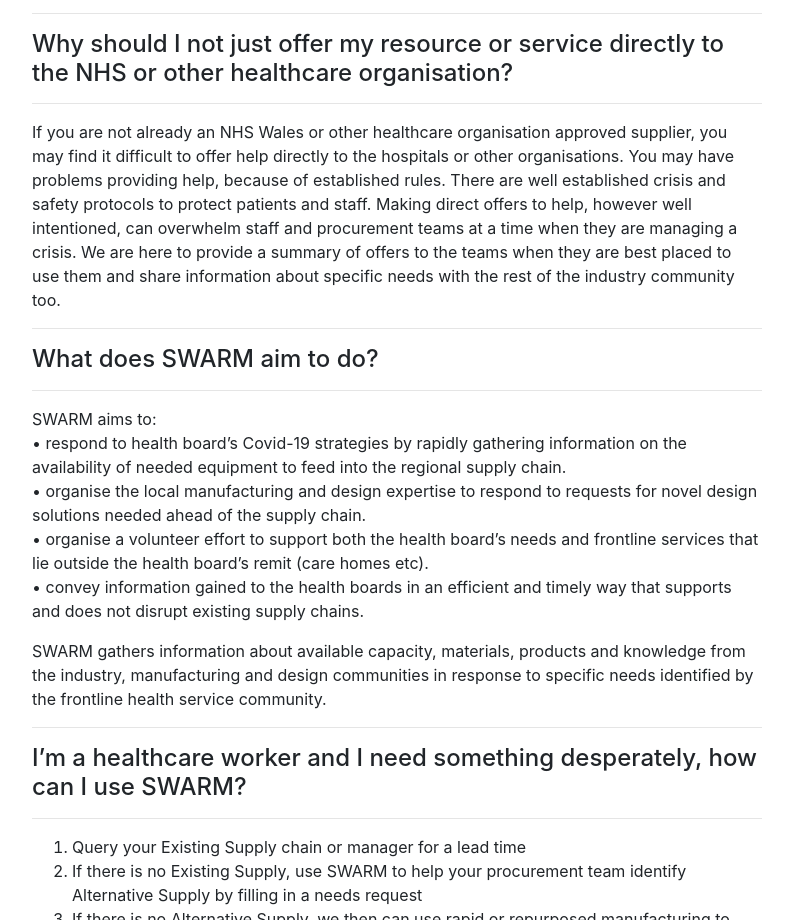
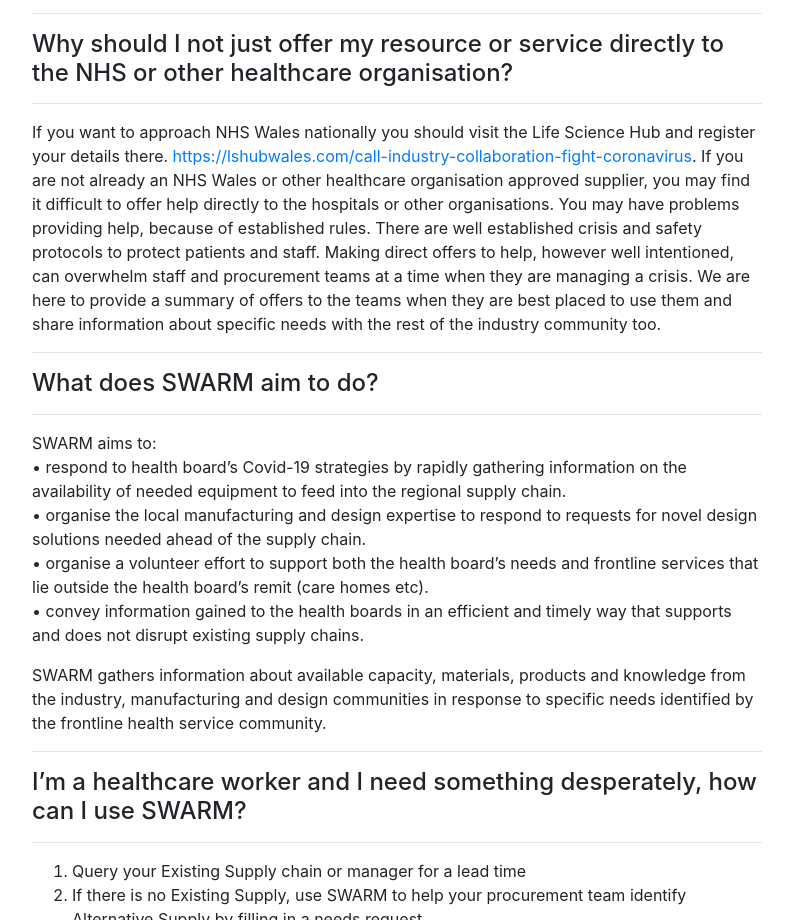
Before and after one commit to paulharwood/swarm-covid19-website, a website: page index.html in a window 1280 px wide. Shown: the part 2097-3017 px from the top of the page, without its empty margins (53-846 px from the left). Drawn offline with Linux system fonts and the light colour scheme.

Commit message:
added link to LHS

```diff
--- a/index.html
+++ b/index.html
@@ -162,7 +162,7 @@
       <hr>
       <h4>Why should I not just offer my resource or service directly to the NHS or other healthcare organisation?</h4>
       <hr>
-      <p>If you are not already an NHS Wales or other healthcare organisation approved supplier, you may find it difficult to offer help directly to the hospitals or other organisations. You may have problems providing help, because of established rules. There are well established crisis and safety protocols to protect patients and staff. Making direct offers to help, however well intentioned, can overwhelm staff and procurement teams at a time when they are managing a crisis. We are here to provide a summary of offers to the teams when they are best placed to use them and share information about specific needs with the rest of the industry community too.</p>
+      <p>If you want to approach NHS Wales nationally you should visit the Life Science Hub and register your details there. <a href="https://lshubwales.com/call-industry-collaboration-fight-coronavirus">https://lshubwales.com/call-industry-collaboration-fight-coronavirus</a>. If you are not already an NHS Wales or other healthcare organisation approved supplier, you may find it difficult to offer help directly to the hospitals or other organisations. You may have problems providing help, because of established rules. There are well established crisis and safety protocols to protect patients and staff. Making direct offers to help, however well intentioned, can overwhelm staff and procurement teams at a time when they are managing a crisis. We are here to provide a summary of offers to the teams when they are best placed to use them and share information about specific needs with the rest of the industry community too.</p>
       <hr>
       <h4>What does SWARM aim to do?</h4>
       <hr>
```
